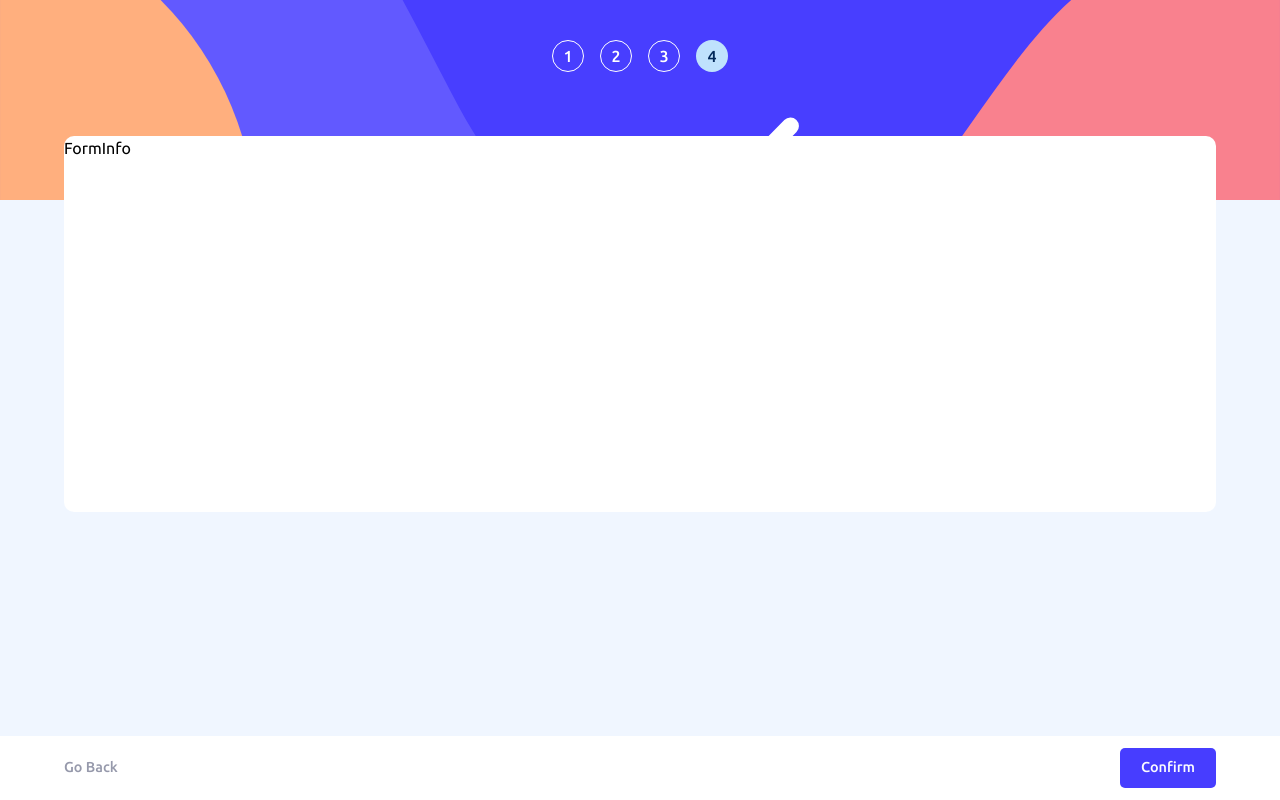
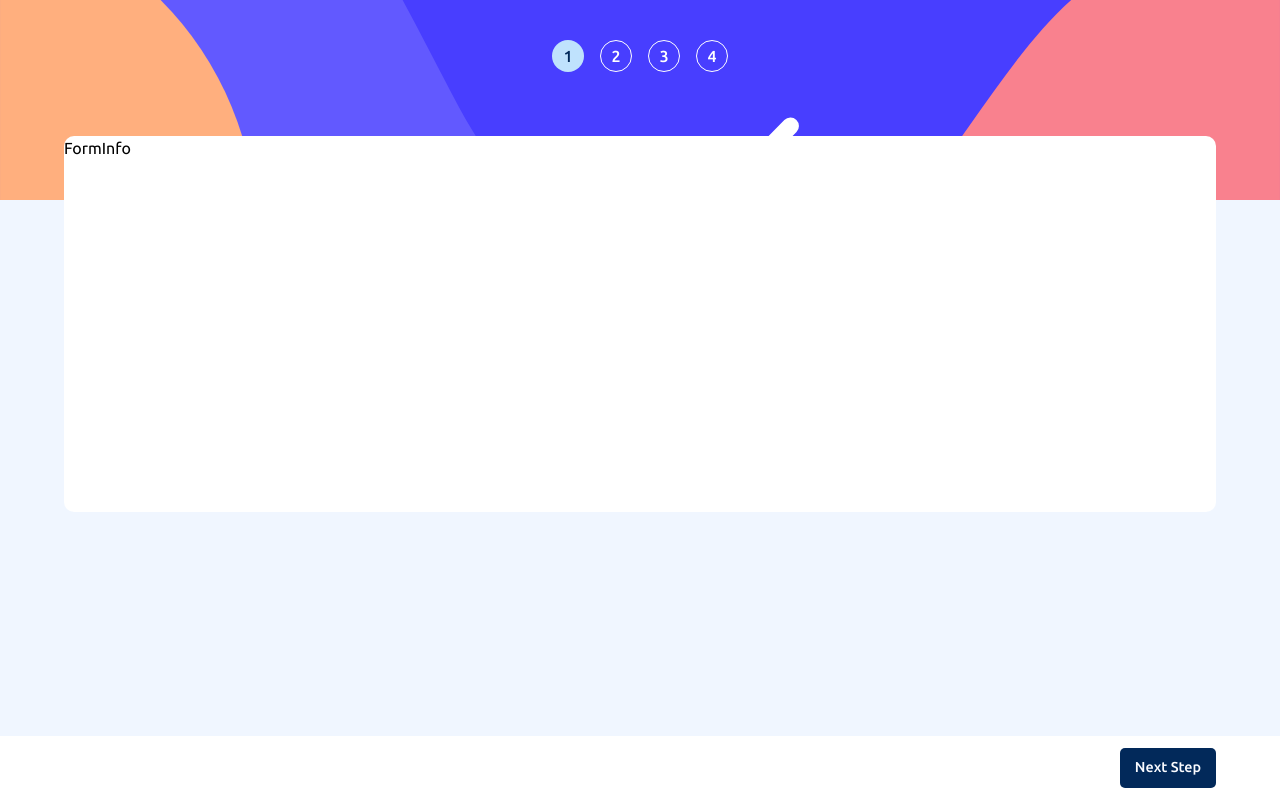
Before and after one commit to liliaferrouk/multistep-form, a React (Create React App) app: page / in a window 1280 px wide. Built offline with nearby package versions, Linux system fonts and the light colour scheme; the HTML template or start-up script is replaced by a standard one.

Commit message:
num step done

```diff
--- a/src/App.js
+++ b/src/App.js
@@ -5,8 +5,9 @@ import StepBar from "./components/StepBar";
 import ThankYou from "./components/ThankYou";
 
 function App() {
-  const submited = false
-  const step= 4
+
+  const [submited,setSubmited] = useState(false)
+  const [step,setStep]= useState(1)
   return (
     <div className="App">
       <main>
@@ -18,8 +19,8 @@ function App() {
             <ThankYou/>
             :
             <>
-              <FormInfo step={step}/>
-              <Buttons step={step}/>
+              <FormInfo/>
+              <Buttons step={step} setStep={setStep} setSubmited={setSubmited}/>
             </>
           }
         </section>
--- a/src/components/Buttons.js
+++ b/src/components/Buttons.js
@@ -1,20 +1,29 @@
 import React from 'react'
 import './Buttons.css'
 
-function Buttons({step}) {
+function Buttons({step,setStep,setSubmited}) {
+  function goBack(){
+    (step>1) ? setStep(prev=>prev-1) : setStep(1)
+  }
+  function next(){
+    (step<4) ? setStep(prev=>prev+1) : setStep(4)
+  }
+  function confirm(){
+    setSubmited(true)
+  }
   return (
     <div className='buttons'>
-      <div className={`btn-back ${step <= 1 ? 'hidden' : ''}`} >
+      <div className={`btn-back ${step <= 1 ? 'hidden' : ''}`} onClick={goBack} >
         Go Back
       </div>
       {
         (step>3)
         ?
-        <div className='btn-confirm'>
+        <div className='btn-confirm' onClick={confirm}>
           Confirm
         </div>
         :
-        <div className='btn-next'>
+        <div className='btn-next' onClick={next} >
           Next Step
         </div>
       }
--- a/src/components/ThankYou.js
+++ b/src/components/ThankYou.js
@@ -5,7 +5,7 @@ import img_done from '../images/icon-thank-you.svg'
 function ThankYou() {
   return (
     <div className='thankYouDiv'>
-        <img src={img_done} alt="" />
+        <img src={img_done} alt="thank you icon" />
         <h1>Thank you!</h1>
         <p>Thanks for confirming your subscription! We hope you have fun
             using our platform. If you ever need support, please feel free
```
